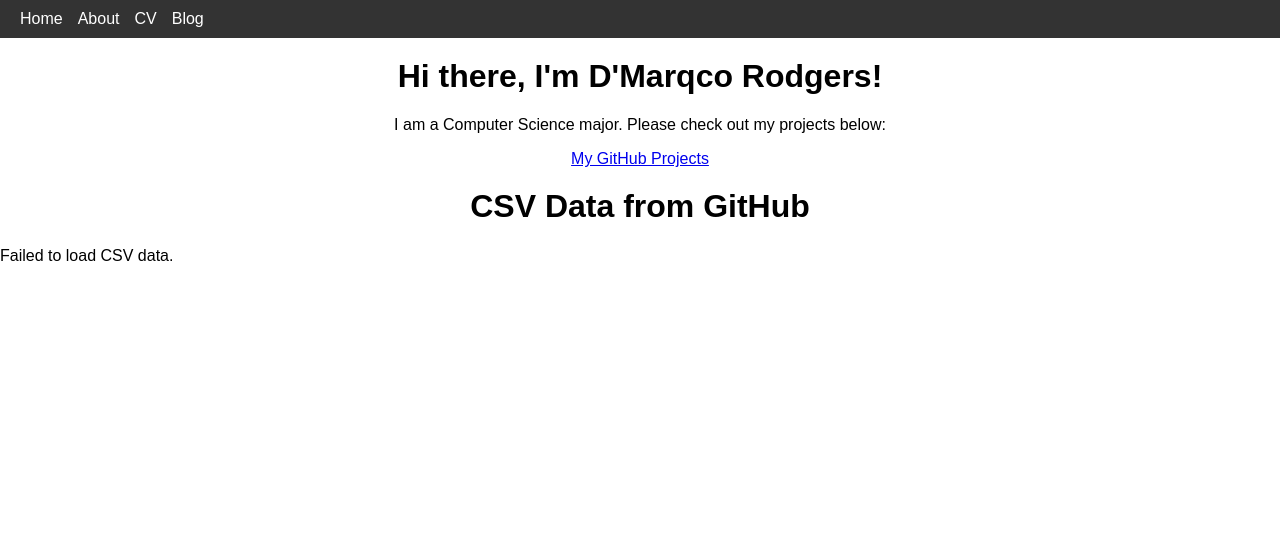
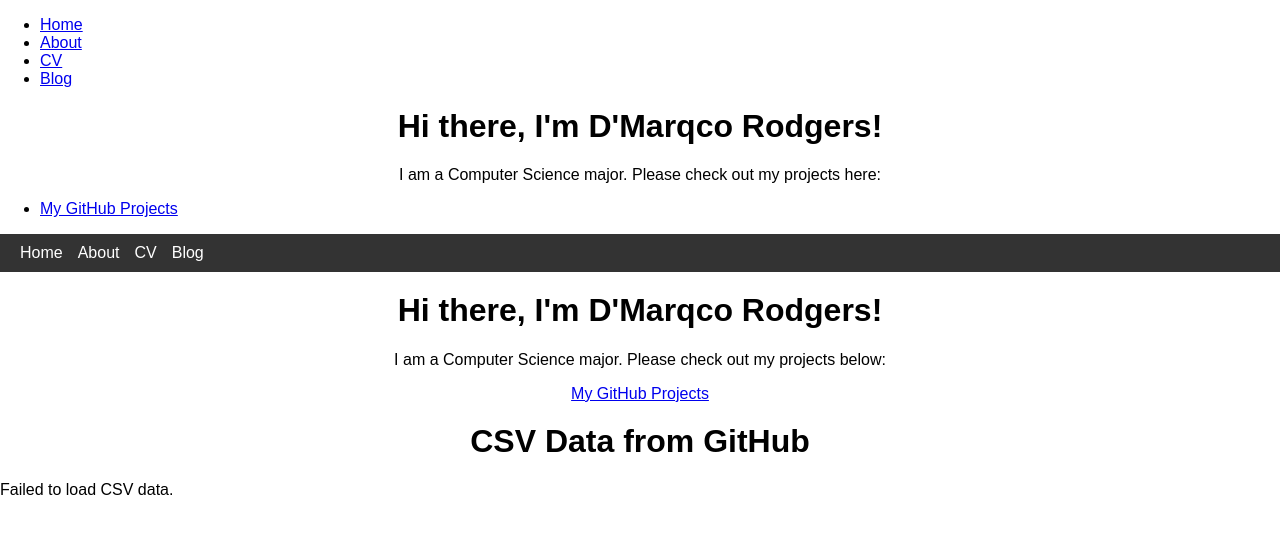
Before and after one commit to xaer2002/xaer2002.github.io, a Jekyll site: the page index.html, which Jekyll copies as it is, in a window 1280 px wide. Shown: the top 534 px of the page. Built offline with Jekyll 4.4.1, drawn with Linux system fonts in a browser that asks for light colours; nearby versions of some CDN libraries.

Commit message:
Update index.html

```diff
--- a/index.html
+++ b/index.html
@@ -1,3 +1,22 @@
+<!DOCTYPE html>
+        <html>
+        <head>
+            <title>D'Marqco Rodgers</title>
+        </head>
+        <body>
+            <ul>
+                <li><a href="#">Home</a></li>
+                <li><a href="#">About</a></li>
+                <li><a href="#">CV</a></li>
+                <li><a href="#">Blog</a></li>
+            </ul>
+            <h1>Hi there, I'm D'Marqco Rodgers!</h1>
+            <p>I am a Computer Science major. Please check out my projects here:</p>
+            <ul>
+                <li><a href="https://xaer2002.github.io/" target="_blank">My GitHub Projects</a></li>
+            </ul>
+        </body>
+        </html>
 <!DOCTYPE html>
 <html lang="en">
 <head>
@@ -85,18 +100,16 @@
                     header: true,   // Use the first row as headers
                     skipEmptyLines: true  // Skip empty lines
                 });
-
                 // Build the table dynamically
                 let tableHTML = '<table>';
 
                 // Create table header
                 const headers = parsedData.meta.fields;
-                               tableHTML += '<tr>';
+                tableHTML += '<tr>';
                 headers.forEach(header => {
                     tableHTML += `<th>${header}</th>`;
                 });
                 tableHTML += '</tr>';
-
                 // Create table rows
                 parsedData.data.forEach(row => {
                     tableHTML += '<tr>';
@@ -105,9 +118,7 @@
                     });
                     tableHTML += '</tr>';
                 });
-
                 tableHTML += '</table>';
-
                 // Display the table on the website
                 document.getElementById('csv-table').innerHTML = tableHTML;
             })
```
Also changed, not shown: other parts of index.html (+7 -11 lines).
